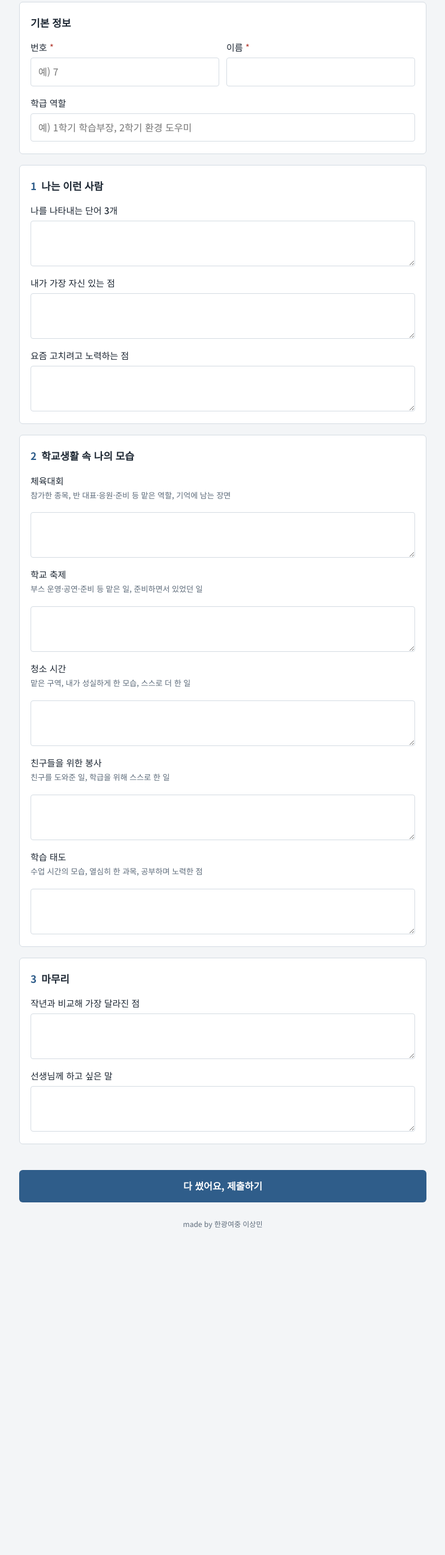
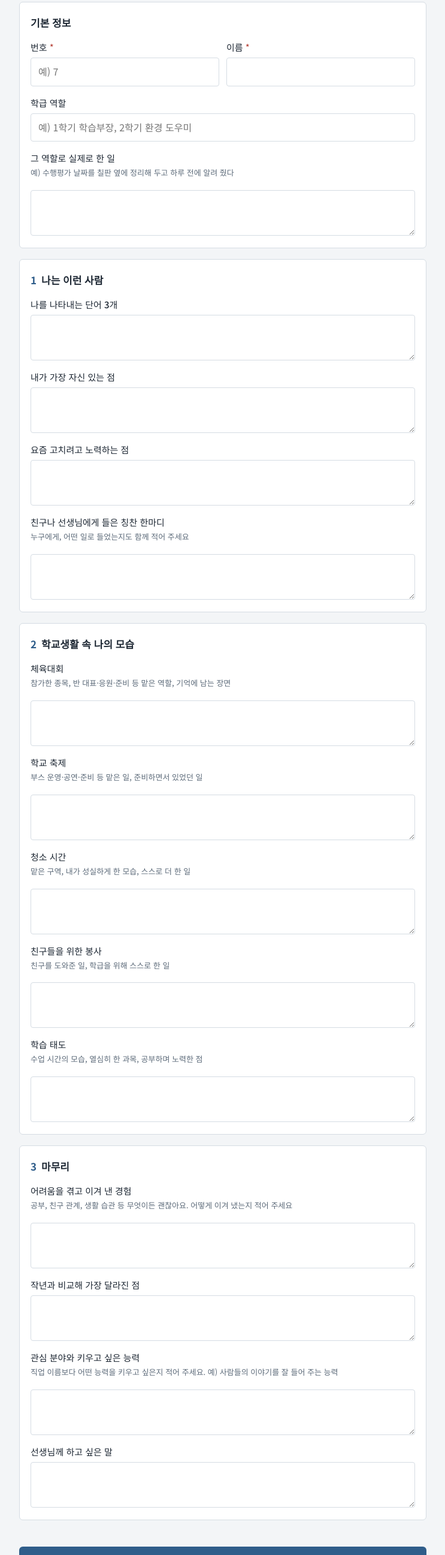
Before and after one commit to idealjade7/idealjade7.github.io, a plain HTML site: page survey/index.html in a window 1280 px wide. Shown: the part 681-3274 px from the top of the page at 60% size, without its empty margins (268-1011 px from the left). Before the commit the page ends 2771 px from the top, so only its background shows below. Drawn offline with Linux system fonts and the light colour scheme; a web font is replaced by a local one.

Commit message:
조사 페이지: 역할 수행·칭찬·극복 경험·관심 분야 항목 추가
Co-Authored-By: Claude Opus 5.5 <noreply@anthropic.com>
Claude-Session: https://claude.ai/code/session_01VyfcjZmMguQHUM8RZgVbfw

```diff
--- a/survey/index.html
+++ b/survey/index.html
@@ -130,6 +130,7 @@ footer { text-align: center; font-size: 12px; color: var(--muted); margin-top: 8
           <div class="field"><label for="name">이름 <span class="req">*</span></label><input id="name" name="name" maxlength="20"></div>
         </div>
         <div class="field"><label for="role">학급 역할</label><input id="role" name="role" maxlength="60" placeholder="예) 1학기 학습부장, 2학기 환경 도우미"></div>
+        <div class="field"><label for="roleWork">그 역할로 실제로 한 일</label><p class="hint">예) 수행평가 날짜를 칠판 옆에 정리해 두고 하루 전에 알려 줬다</p><textarea id="roleWork" name="roleWork"></textarea></div>
       </section>
 
       <section class="sheet">
@@ -137,6 +138,7 @@ footer { text-align: center; font-size: 12px; color: var(--muted); margin-top: 8
         <div class="field"><label for="words">나를 나타내는 단어 3개</label><textarea id="words" name="words" rows="2"></textarea></div>
         <div class="field"><label for="strength">내가 가장 자신 있는 점</label><textarea id="strength" name="strength"></textarea></div>
         <div class="field"><label for="effort">요즘 고치려고 노력하는 점</label><textarea id="effort" name="effort"></textarea></div>
+        <div class="field"><label for="praise">친구나 선생님에게 들은 칭찬 한마디</label><p class="hint">누구에게, 어떤 일로 들었는지도 함께 적어 주세요</p><textarea id="praise" name="praise"></textarea></div>
       </section>
 
       <section class="sheet">
@@ -150,7 +152,9 @@ footer { text-align: center; font-size: 12px; color: var(--muted); margin-top: 8
 
       <section class="sheet">
         <h2><span class="n">3</span>마무리</h2>
+        <div class="field"><label for="hardship">어려움을 겪고 이겨 낸 경험</label><p class="hint">공부, 친구 관계, 생활 습관 등 무엇이든 괜찮아요. 어떻게 이겨 냈는지 적어 주세요</p><textarea id="hardship" name="hardship"></textarea></div>
         <div class="field"><label for="change">작년과 비교해 가장 달라진 점</label><textarea id="change" name="change"></textarea></div>
+        <div class="field"><label for="interest">관심 분야와 키우고 싶은 능력</label><p class="hint">직업 이름보다 어떤 능력을 키우고 싶은지 적어 주세요. 예) 사람들의 이야기를 잘 들어 주는 능력</p><textarea id="interest" name="interest"></textarea></div>
         <div class="field"><label for="toTeacher">선생님께 하고 싶은 말</label><textarea id="toTeacher" name="toTeacher"></textarea></div>
       </section>
 
@@ -193,7 +197,7 @@ const [grade, ban] = CLASS.split("-");
 const classLabel = grade && ban ? `${grade}학년 ${ban}반` : CLASS;
 document.getElementById("metaLine").textContent = `${YEAR}학년도 · ${classLabel}`;
 
-const FIELDS = ["num","name","role","words","strength","effort","sports","festival","cleaning","service","study","change","toTeacher"];
+const FIELDS = ["num","name","role","roleWork","words","strength","effort","praise","sports","festival","cleaning","service","study","hardship","change","interest","toTeacher"];
 const form = document.getElementById("f");
 const DRAFT_KEY = `hs-draft-${YEAR}-${CLASS}`;
 const $ = id => document.getElementById(id);
```
